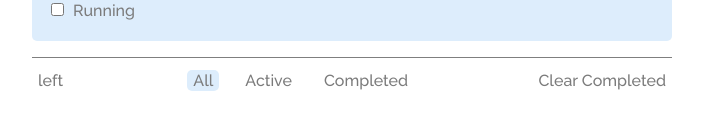
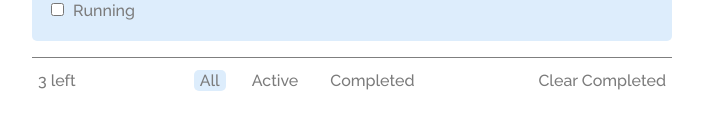
Before and after one commit to cubodado/TodoApp, a React (Create React App) app: page / in a window 1280 px wide. Shown: the part 380-510 px from the top of the page, without its empty margins (288-991 px from the left). Built offline with nearby package versions, Linux system fonts and the light colour scheme.

Commit message:
Feat: count unfinished todo items

```diff
--- a/src/components/todos/TodoFooter.js
+++ b/src/components/todos/TodoFooter.js
@@ -1,11 +1,16 @@
 import { Fragment } from 'react';
 import classes from './TodoFooter.module.css';
+import { useSelector } from 'react-redux';
 
 const TodoFooter = () => {
+  const leftTodos = useSelector((state) =>
+    state.todos.filter((todo) => todo.clear === false)
+  );
+
   return (
     <Fragment>
       <div className={classes.footer}>
-        <button>left</button>
+        <button>{leftTodos.length} left</button>
         <div>
           <button className={`${classes.status} ${classes.checked}`}>
             All
```
